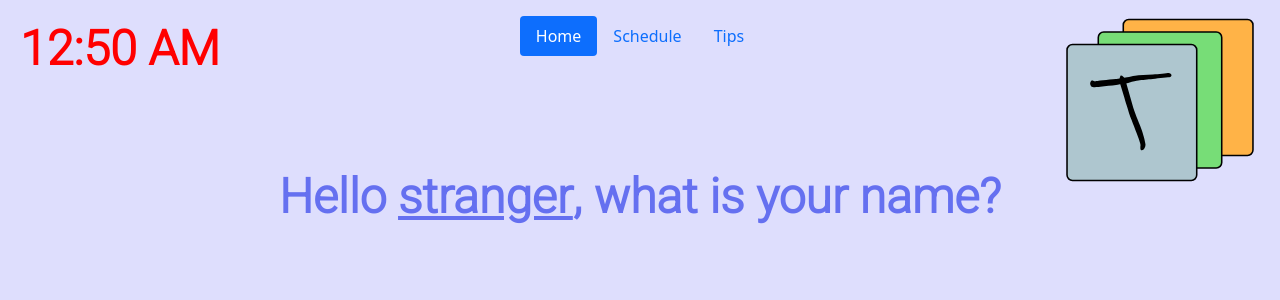
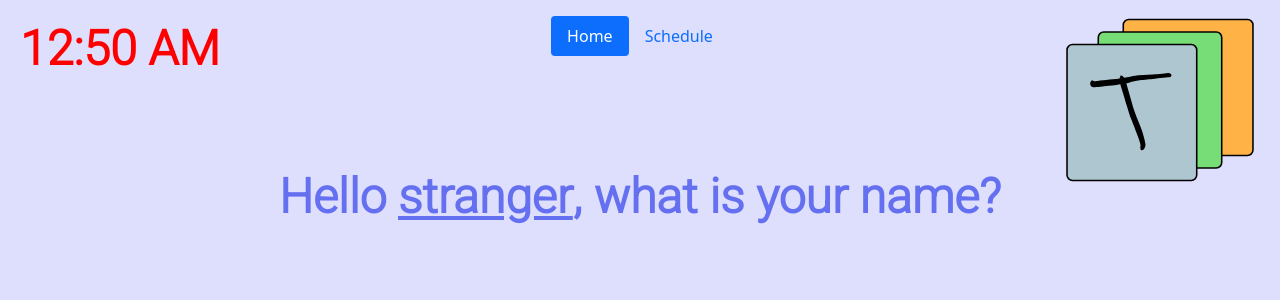
Before and after one commit to off-and-on-again/taskmaster, a React (Create React App) app: page / in a window 1280 px wide. Shown: the top 300 px of the page. Built offline with nearby package versions, Linux system fonts and the light colour scheme.

Commit message:
Final Version Optimised

```diff
--- a/src/App.jsx
+++ b/src/App.jsx
@@ -100,7 +100,6 @@ export default class App extends React.Component {
               <li className="nav-item">
                 <NavLink to="/scheduler" className="nav-link" activeClassName="active" onClick={this.loadDatabase}>Schedule</NavLink>
               </li>
-              <li className="nav-item"><a href="#" className="nav-link">Tips</a></li>
             </ul>
           </header>
         </div>
--- a/src/pages/Home.jsx
+++ b/src/pages/Home.jsx
@@ -26,7 +26,6 @@ export default class Home extends React.Component {
       $("#ok").html("Welcome back, " + their_name + ".");
       $("#schedule").fadeOut(0);
       $("#ask").fadeOut(0);
-      $("#main").append(`<button type="button" class="btn btn-primary btn-lg px-4 me-sm-3" onclick="window.location.href='/scheduler'" style="border-radius: 25px; color: rgb(227, 99, 91); border: 3px solid rgb(227, 99, 91); background-color: rgb(182, 227, 174);"><b>View my schedule</b></button>`);
     } else {
       $("#scheduler").fadeOut(0);
       var faded = false;
```
